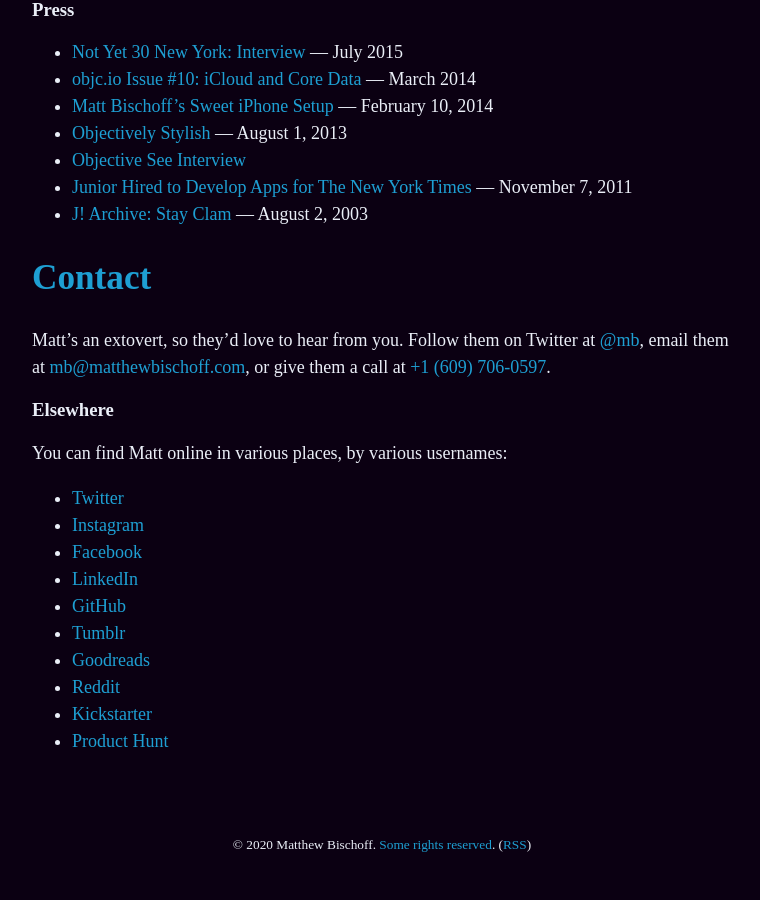
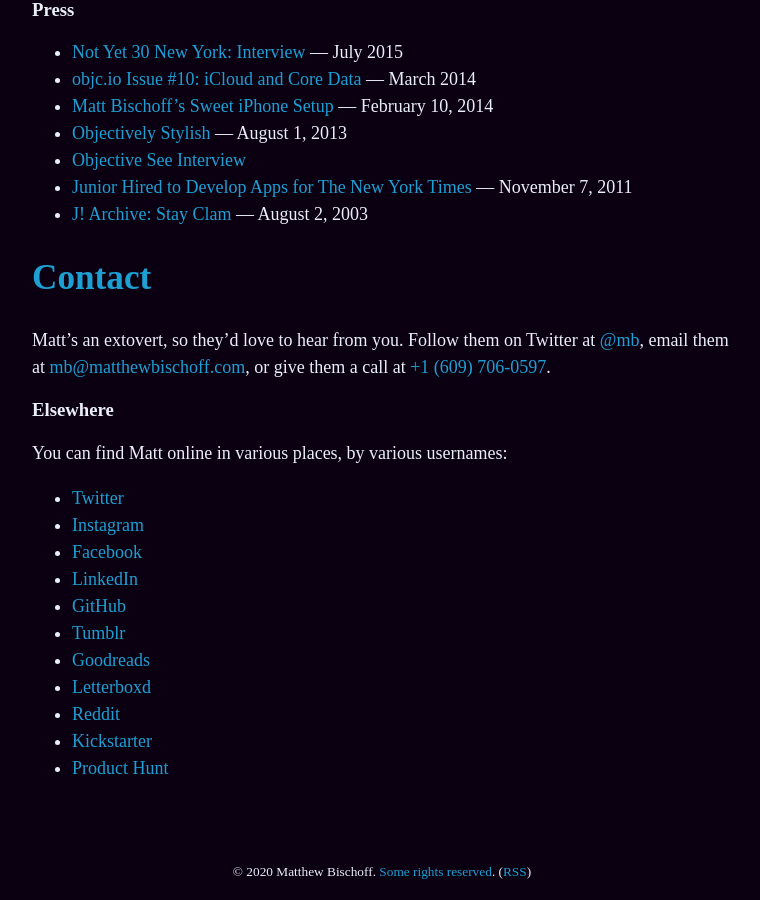
Before and after one commit to mbbischoff/website, a Jekyll site: the page built from about.md, in a window 1280 px wide and 900 px high, scrolled down 2976 px. Shown: the whole window, without its empty margins (258-1018 px from the left). Built offline with Jekyll 4.4.1, drawn with Linux system fonts in a browser that asks for light colours; some web fonts are replaced; before the commit the page ends 3849 px from its top, so only the background shows below that.

Commit message:
Updated About

```diff
--- a/about.md
+++ b/about.md
@@ -87,6 +87,7 @@
 * [GitHub](https://github.com/mattbischoff)
 * [Tumblr](http://mttb.me)
 * [Goodreads](https://goodreads.com/matthewbischoff)
+* [Letterboxd](https://letterboxd.com/matthewbischoff/)
 * [Reddit](http://www.reddit.com/user/matthewbischoff/)
 * [Kickstarter](https://www.kickstarter.com/profile/matthewbischoff)
 * [Product Hunt](https://www.producthunt.com/@mb)
```
